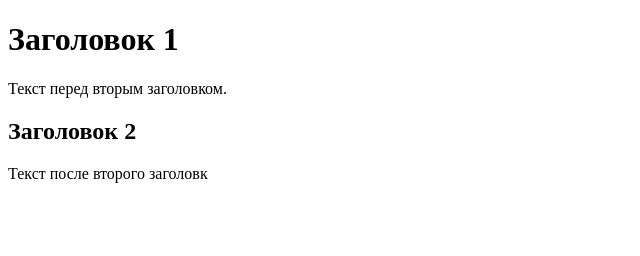
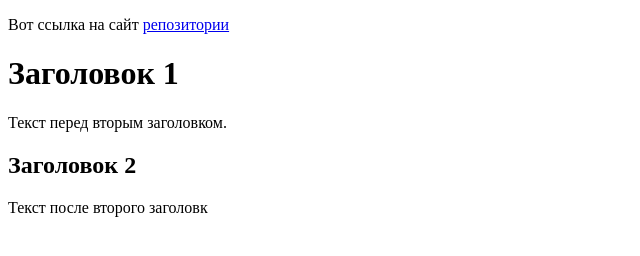
Before and after one commit to SunnBr0/Profile, an Eleventy site: page src/index.md in a window 1280 px wide. Shown: the whole page, without its empty margins (0-640 px from the left). Built offline with nearby package versions, Linux system fonts and the light colour scheme; Eleventy itself is replaced by a stand-in of ours; files that its build step writes are made by us from their sources.

Commit message:
Update index.md

```diff
--- a/src/index.md
+++ b/src/index.md
@@ -1,6 +1,7 @@
 ---
 layout: page.njk
 ---
+Вот ссылка на сайт [репозитории](https://sunnbr0.github.io/Profile/)
 # Заголовок 1
 
 Текст перед вторым заголовком.
```
